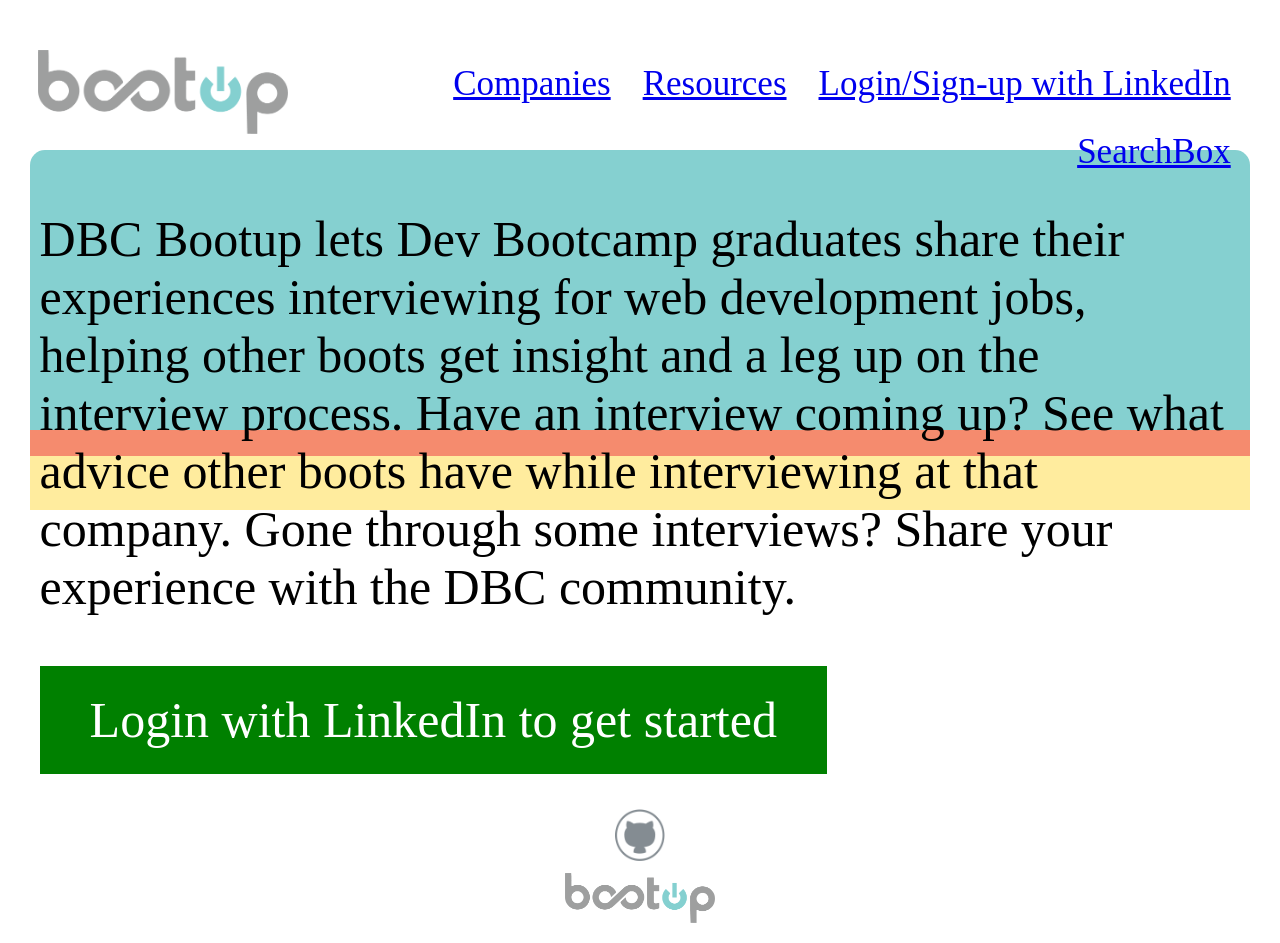
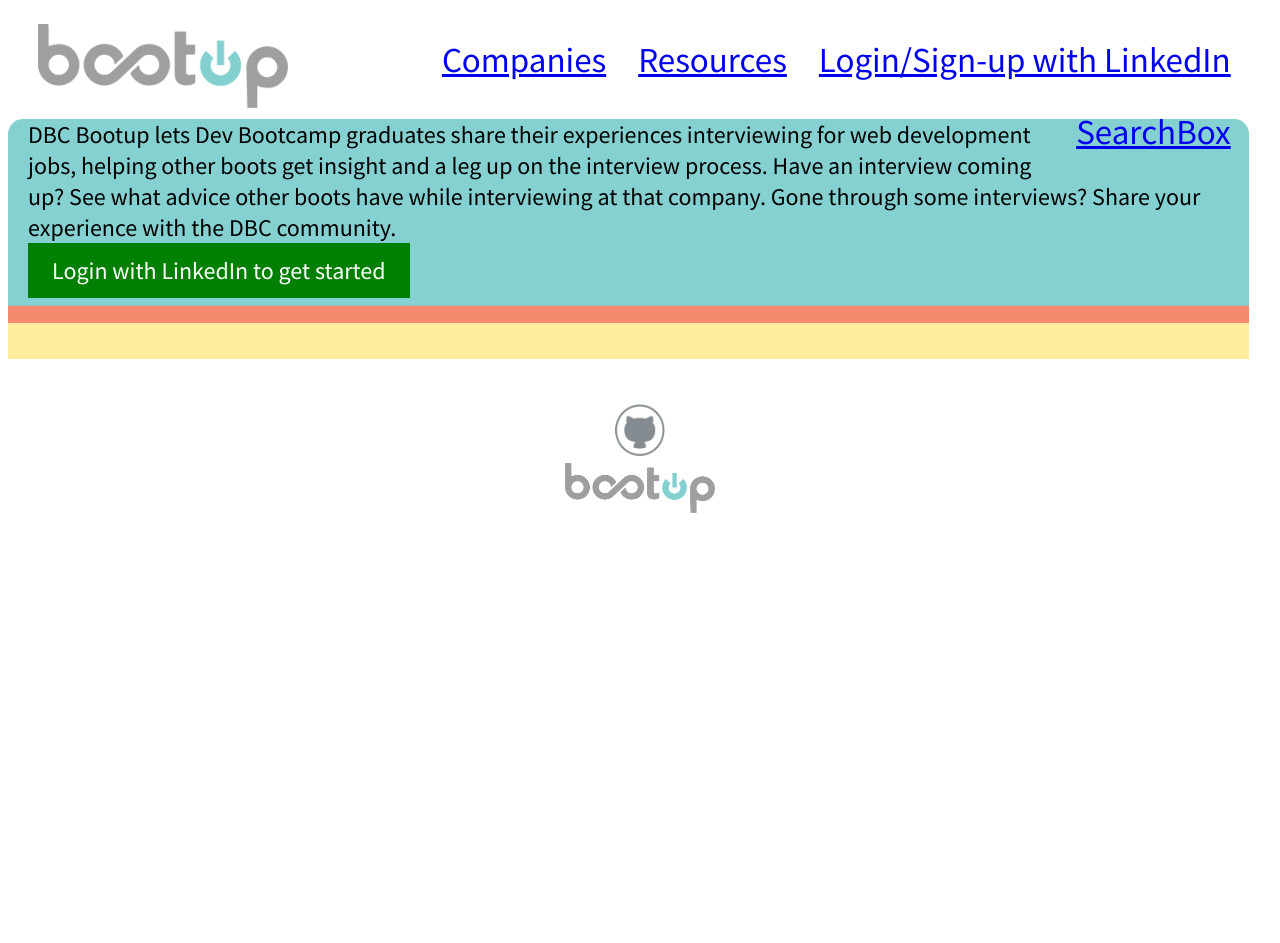
Before and after one commit to mayjawdat/BootUp-REACT-FrontEnd, a React (Create React App) app: page / in a window 1280 px wide. After the commit the page ends 800 px from the top, so only its background shows below. Built offline with nearby package versions, Linux system fonts and the light colour scheme; no server answers.

Commit message:
Make space for top colors layout

```diff
--- a/src/css/index.css
+++ b/src/css/index.css
@@ -1,8 +1,11 @@
+@import url('https://fonts.googleapis.com/css?family=Source+Sans+Pro');
 
 /* NAVBAR */
 
 .header {
-  padding-bottom: 2em;
+  background-color: white;
+  height: 95px;
+  /* padding-bottom: 2em; */
   width: 98%;
 }
 
@@ -34,11 +37,29 @@
 .main {
   background-image: url("../Images/banner.png");
   background-repeat: repeat-x;
-  background-size: 30em;
+  /* background-size: 30em; */
+  background-size: auto 240px;
   border-radius: 15px;
-  padding: 10px;
-  margin: 0 auto;
+  padding: 0 20px 20px;
   width: 95%;
+  min-height: 240px;
+}
+
+.main p {
+  margin: 0;
+  padding: 0;
+}
+
+.main .page-header {
+  height: 240px;
+  margin-bottom: 16px
+}
+
+.page-header h2 {
+  margin: 0;
+  padding: 0;
+  position: relative;
+  top:140px;
 }
 
 h2 {
@@ -57,10 +78,9 @@ li {
 }
 
 body {
-  margin: 200;
   padding: 0;
-  font-family: source sans pro;
-  font-size: 50px;
+  font-family: 'Source Sans Pro', sans-serif;
+  font-size: 1.5em;
 }
 
 #search {
@@ -152,12 +172,8 @@ body {
 
 .footer #github-repo {
   margin-top: 25px;
-  margin-bottom: none;
+  margin-bottom: 0;
   width: 50px;
-}
-
-.header {
-  background-color: white;
 }
 
 ul {
```
